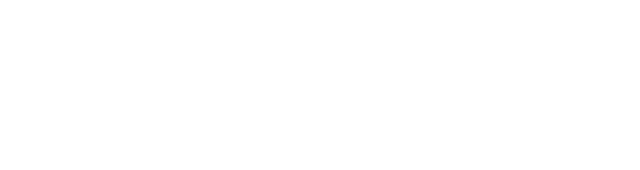
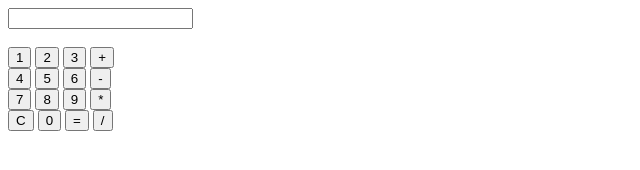
Before and after one commit to ndethn/calculator, a plain HTML site: page index.html in a window 1280 px wide. Shown: the whole page, without its empty margins (0-640 px from the left). Drawn offline with Linux system fonts and the light colour scheme.

Commit message:
Create html calculator

```diff
--- a/index.html
+++ b/index.html
@@ -9,6 +9,30 @@
     <script src="app.js" defer></script>
 </head>
 <body>
-
+    <div class="calculator">
+        <input type="text" id="display">
+        <br>
+        <br>
+        <input type="button" value="1" onclick="document.getElementById('display').value+='1'">
+        <input type="button" value="2" onclick="document.getElementById('display').value+='2'">
+        <input type="button" value="3" onclick="document.getElementById('display').value+='3'">
+        <input type="button" value="+" onclick="document.getElementById('display').value+='+'">
+        <br>
+        <input type="button" value="4" onclick="document.getElementById('display').value+='4'">
+        <input type="button" value="5" onclick="document.getElementById('display').value+='5'">
+        <input type="button" value="6" onclick="document.getElementById('display').value+='6'">
+        <input type="button" value="-" onclick="document.getElementById('display').value+='-'">
+        <br>
+        <input type="button" value="7" onclick="document.getElementById('display').value+='7'">
+        <input type="button" value="8" onclick="document.getElementById('display').value+='8'">
+        <input type="button" value="9" onclick="document.getElementById('display').value+='9'">
+        <input type="button" value="*" onclick="document.getElementById('display').value+='*'">
+        <br>
+        <input type="button" value="C" onclick="document.getElementById('display').value=''">
+        <input type="button" value="0" onclick="document.getElementById('display').value+='0'">
+        <input type="button" value="=" onclick="document.getElementById('display').value=eval(document.getElementById('display').value)">
+        <input type="button" value="/" onclick="document.getElementById('display').value+='/'">
+        <br>
+      </div>
 </body>
 </html>
```
